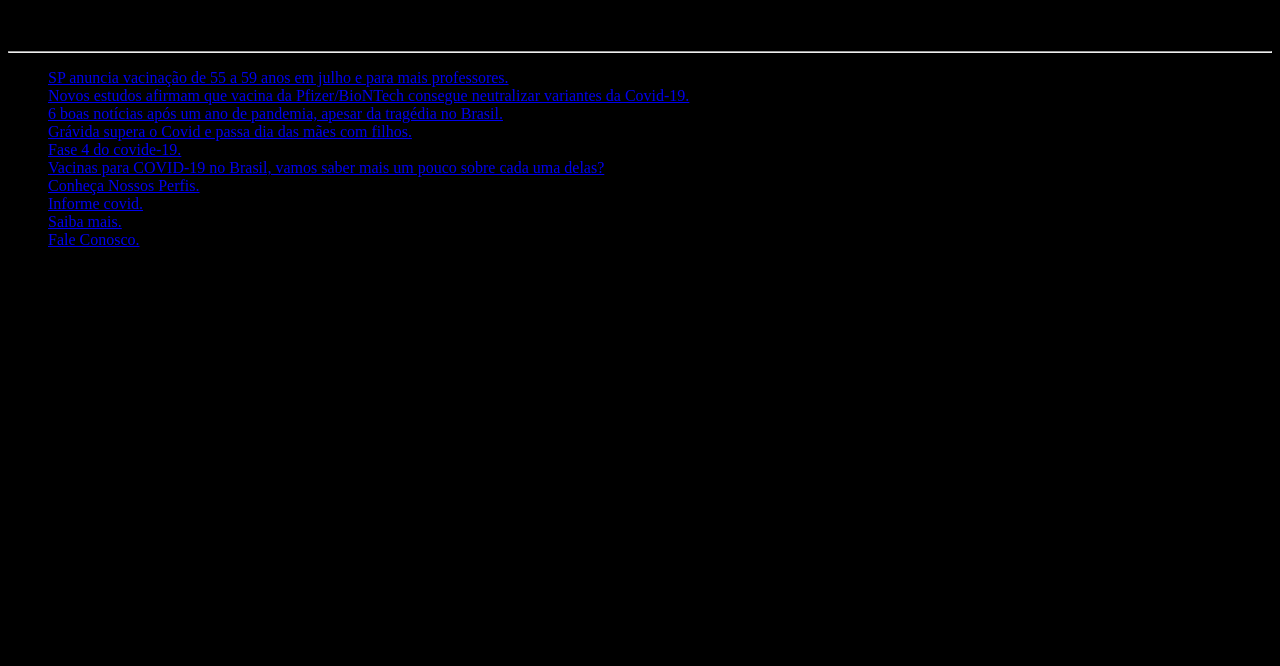
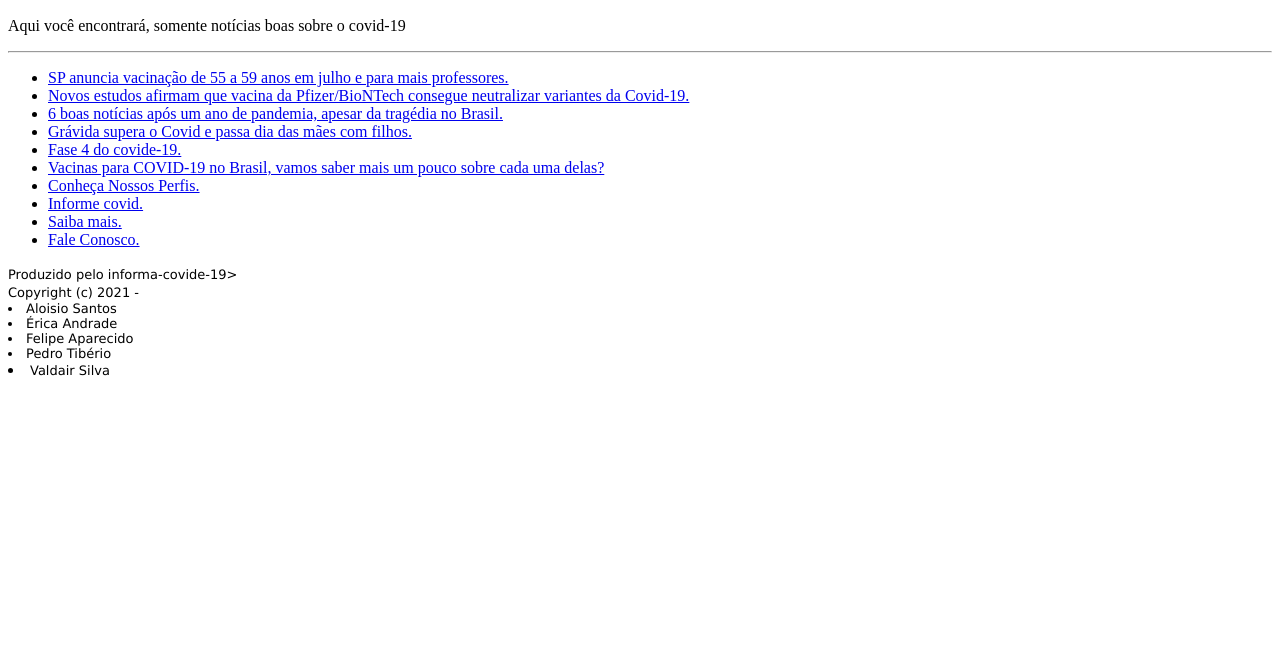
Before and after one commit to Gabrielaegrupo25/Gabriela, a plain HTML site: page index.html in a window 1280 px wide. Shown: the part 134-800 px from the top of the page. Drawn offline with Linux system fonts and the light colour scheme.

Commit message:
Update index.html

```diff
--- a/index.html
+++ b/index.html
@@ -5,7 +5,7 @@
 COMBATENDO O COVID-19: UNIDOS EM UM ÚNICO OBJETIVO.
 </TITLE>
 </head>
-<body bgcolor="#000000">
+<body bgcolor="#ffffff">
 <button id="button-plus">Almentar letras</button>
 <br>
 <button id="button-minus">Diminuir letras</button>
```
